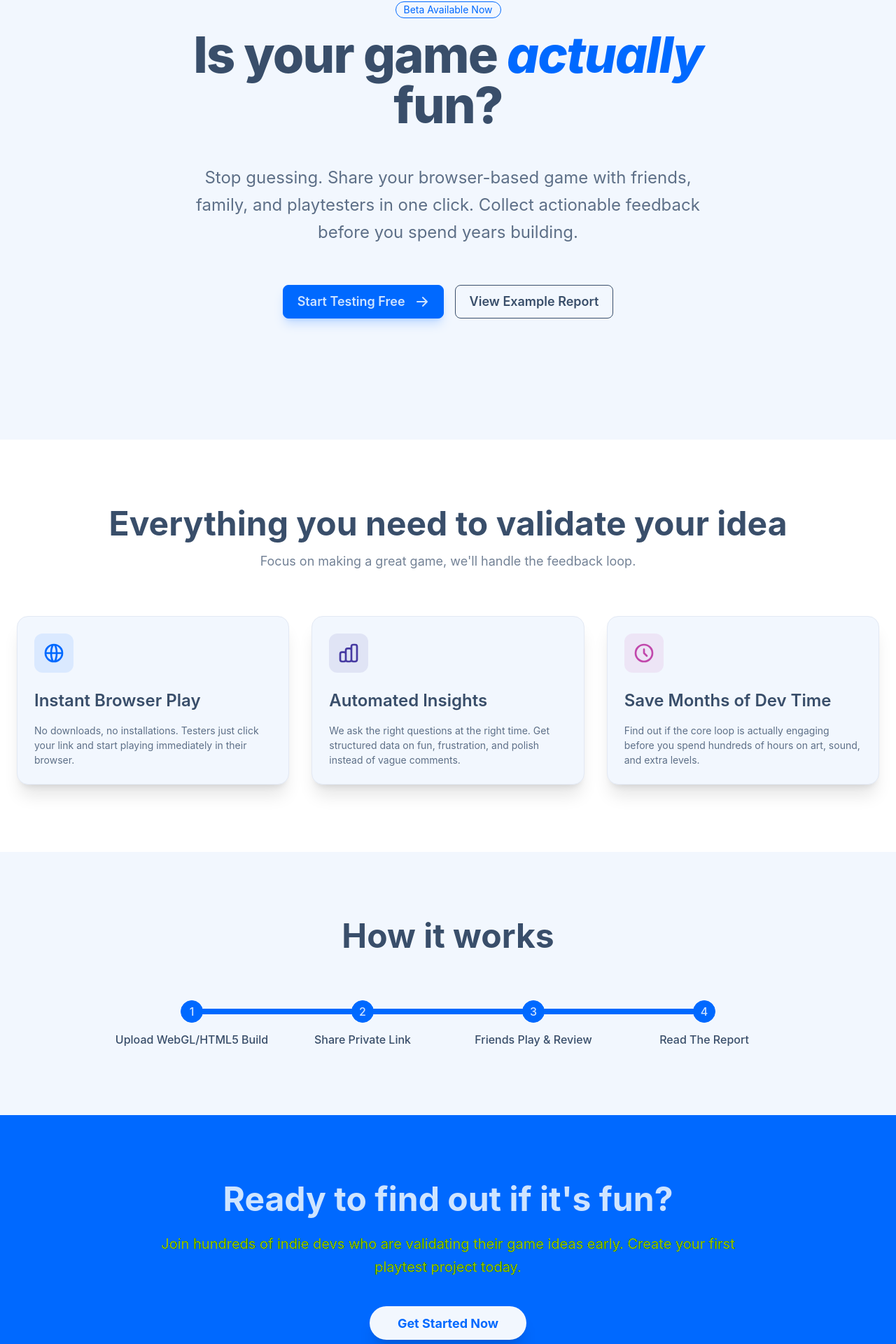
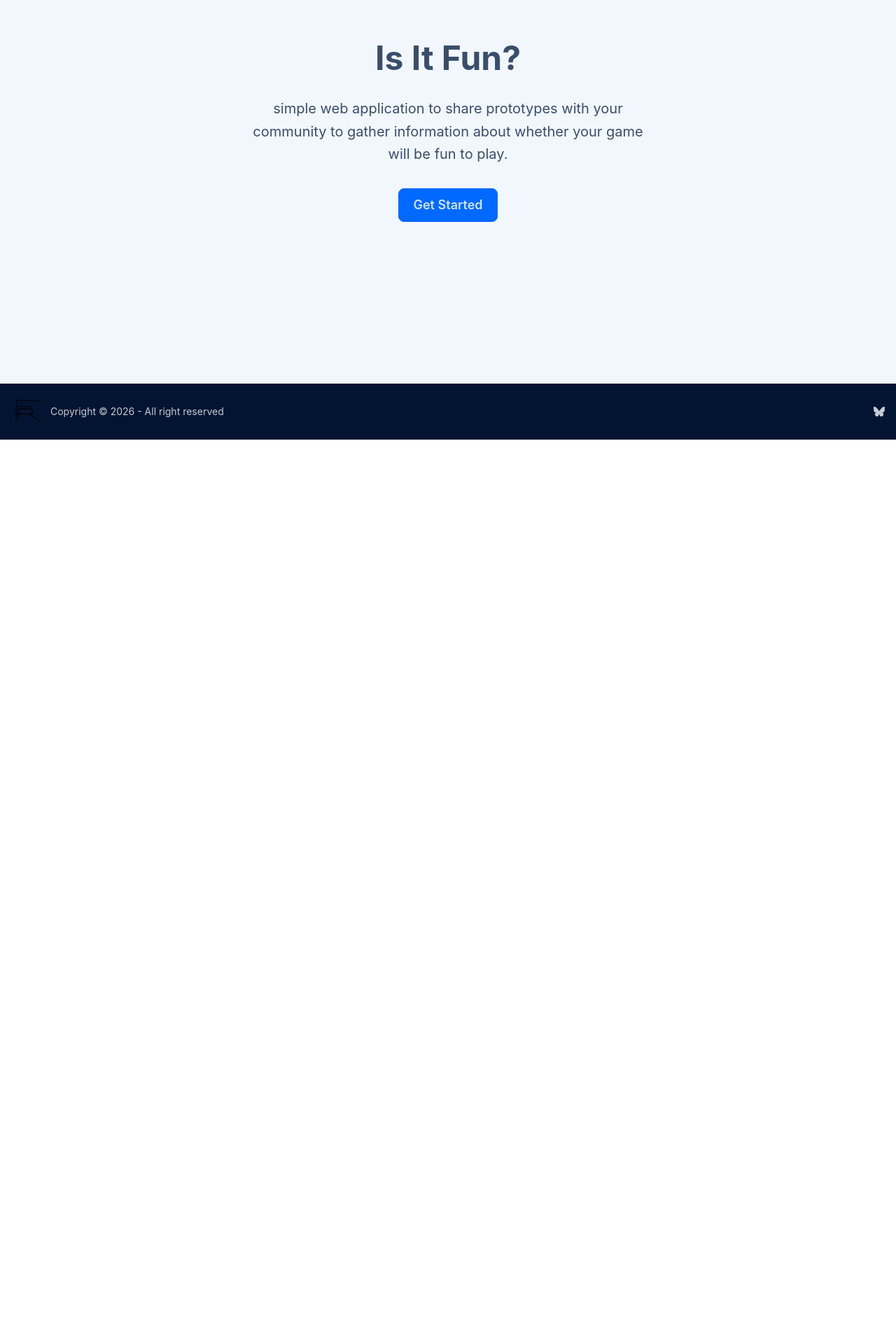
Before and after one commit to cntrvsy/isitfun, a SvelteKit app: page / in a window 1280 px wide. Shown: the part 172-2092 px from the top of the page at 70% size. After the commit the page ends 800 px from the top, so only its background shows below. Built offline with nearby package versions, Linux system fonts and the light colour scheme.

Commit message:
simplified hero section

```diff
--- a/src/lib/server/auth.ts
+++ b/src/lib/server/auth.ts
@@ -8,10 +8,13 @@ import type { DrizzleClient } from '$lib/server/db';
 
 export const getAuth = (db: DrizzleClient) =>
 	betterAuth({
-		baseURL: env.ORIGIN || '',
+		baseURL: env.BETTER_AUTH_URL || env.ORIGIN || '',
 		secret: env.BETTER_AUTH_SECRET || '',
 		database: drizzleAdapter(db, { provider: 'sqlite' }),
-		trustedOrigins: env.TRUSTED_ORIGINS?.split(',') || [],
+		trustedOrigins: [
+			env.BETTER_AUTH_URL || '',
+			...(env.TRUSTED_ORIGINS?.split(',') || [])
+		].filter(Boolean),
 		emailAndPassword: { enabled: false },
 		socialProviders: {
 			github: {
--- a/src/routes/(website)/+page.svelte
+++ b/src/routes/(website)/+page.svelte
@@ -1,5 +1,6 @@
 <script lang="ts">
 	import Footer from "$lib/components/Footer.svelte";
+  import { resolve } from "$app/paths";
 
 </script>
 
@@ -8,113 +9,17 @@
   <meta name="description" content="Test your game ideas with friends and family easily on the browser. Collect insights and find out if your game is worth pursuing." />
 </svelte:head>
 
-<div class="min-h-screen bg-base-100 text-base-content font-sans">
-
-  <!-- Hero Section -->
-  <div class="hero min-h-screen bg-base-200">
-    <div class="hero-content text-center max-w-3xl">
-      <div class="space-y-6">
-        <div class="badge badge-primary badge-outline mb-4">Beta Available Now</div>
-        <h1 class="text-5xl md:text-7xl font-extrabold tracking-tight">
-          Is your game <span class="text-primary italic">actually</span> fun?
-        </h1>
-        <p class="py-6 text-xl md:text-2xl opacity-80 leading-relaxed">
-          Stop guessing. Share your browser-based game with friends, family, and playtesters in one click. Collect actionable feedback before you spend years building.
+<div class="min-h-screen flex flex-col bg-base-100">
+  <div class="hero grow bg-base-200">
+    <div class="hero-content text-center">
+      <div class="max-w-xl">
+        <h1 class="text-5xl font-bold mb-8">Is It Fun?</h1>
+        <p class="text-xl mb-8 leading-relaxed">
+          simple web application to share prototypes with your community to gather information about whether your game will be fun to play.
         </p>
-        <div class="flex flex-col sm:flex-row gap-4 justify-center mt-8">
-          <button class="btn btn-primary btn-lg shadow-lg shadow-primary/20">
-             Start Testing Free
-             <svg xmlns="http://www.w3.org/2000/svg" class="h-5 w-5 ml-2" viewBox="0 0 20 20" fill="currentColor">
-               <path fill-rule="evenodd" d="M10.293 3.293a1 1 0 011.414 0l6 6a1 1 0 010 1.414l-6 6a1 1 0 01-1.414-1.414L14.586 11H3a1 1 0 110-2h11.586l-4.293-4.293a1 1 0 010-1.414z" clip-rule="evenodd" />
-             </svg>
-          </button>
-          <button class="btn btn-outline btn-lg">
-             View Example Report
-          </button>
-        </div>
+        <a href={resolve("/auth/login")} class="btn btn-primary btn-lg">Get Started</a>
       </div>
     </div>
   </div>
-
-  <!-- Features Section -->
-  <div class="py-24 bg-base-100">
-    <div class="max-w-7xl mx-auto px-6">
-      <div class="text-center mb-16">
-        <h2 class="text-3xl md:text-5xl font-bold mb-4">Everything you need to validate your idea</h2>
-        <p class="text-lg opacity-70">Focus on making a great game, we'll handle the feedback loop.</p>
-      </div>
-
-      <div class="grid grid-cols-1 md:grid-cols-3 gap-8">
-        <!-- Feature 1 -->
-        <div class="card bg-base-200 shadow-xl border border-base-300 hover:-translate-y-2 transition-transform duration-300">
-          <div class="card-body">
-            <div class="w-14 h-14 rounded-xl bg-primary/10 flex items-center justify-center mb-4">
-              <svg xmlns="http://www.w3.org/2000/svg" class="h-8 w-8 text-primary" fill="none" viewBox="0 0 24 24" stroke="currentColor">
-                <path stroke-linecap="round" stroke-linejoin="round" stroke-width="2" d="M21 12a9 9 0 01-9 9m9-9a9 9 0 00-9-9m9 9H3m9 9a9 9 0 01-9-9m9 9c1.657 0 3-4.03 3-9s-1.343-9-3-9m0 18c-1.657 0-3-4.03-3-9s1.343-9 3-9m-9 9a9 9 0 019-9" />
-              </svg>
-            </div>
-            <h3 class="card-title text-2xl mb-2">Instant Browser Play</h3>
-            <p class="opacity-80">No downloads, no installations. Testers just click your link and start playing immediately in their browser.</p>
-          </div>
-        </div>
-
-        <!-- Feature 2 -->
-        <div class="card bg-base-200 shadow-xl border border-base-300 hover:-translate-y-2 transition-transform duration-300">
-          <div class="card-body">
-            <div class="w-14 h-14 rounded-xl bg-secondary/10 flex items-center justify-center mb-4">
-              <svg xmlns="http://www.w3.org/2000/svg" class="h-8 w-8 text-secondary" fill="none" viewBox="0 0 24 24" stroke="currentColor">
-                <path stroke-linecap="round" stroke-linejoin="round" stroke-width="2" d="M9 19v-6a2 2 0 00-2-2H5a2 2 0 00-2 2v6a2 2 0 002 2h2a2 2 0 002-2zm0 0V9a2 2 0 012-2h2a2 2 0 012 2v10m-6 0a2 2 0 002 2h2a2 2 0 002-2m0 0V5a2 2 0 012-2h2a2 2 0 012 2v14a2 2 0 01-2 2h-2a2 2 0 01-2-2z" />
-              </svg>
-            </div>
-            <h3 class="card-title text-2xl mb-2">Automated Insights</h3>
-            <p class="opacity-80">We ask the right questions at the right time. Get structured data on fun, frustration, and polish instead of vague comments.</p>
-          </div>
-        </div>
-
-        <!-- Feature 3 -->
-        <div class="card bg-base-200 shadow-xl border border-base-300 hover:-translate-y-2 transition-transform duration-300">
-          <div class="card-body">
-            <div class="w-14 h-14 rounded-xl bg-accent/10 flex items-center justify-center mb-4">
-              <svg xmlns="http://www.w3.org/2000/svg" class="h-8 w-8 text-accent" fill="none" viewBox="0 0 24 24" stroke="currentColor">
-                <path stroke-linecap="round" stroke-linejoin="round" stroke-width="2" d="M12 8v4l3 3m6-3a9 9 0 11-18 0 9 9 0 0118 0z" />
-              </svg>
-            </div>
-            <h3 class="card-title text-2xl mb-2">Save Months of Dev Time</h3>
-            <p class="opacity-80">Find out if the core loop is actually engaging before you spend hundreds of hours on art, sound, and extra levels.</p>
-          </div>
-        </div>
-      </div>
-    </div>
-  </div>
-
-  <!-- How it works -->
-  <div class="py-24 bg-base-200">
-    <div class="max-w-5xl mx-auto px-6">
-      <h2 class="text-3xl md:text-5xl font-bold text-center mb-16">How it works</h2>
-
-      <ul class="steps steps-vertical lg:steps-horizontal w-full font-medium">
-        <li class="step step-primary" data-content="1">Upload WebGL/HTML5 Build</li>
-        <li class="step step-primary" data-content="2">Share Private Link</li>
-        <li class="step step-primary" data-content="3">Friends Play & Review</li>
-        <li class="step step-primary" data-content="4">Read The Report</li>
-      </ul>
-    </div>
-  </div>
-
-  <!-- CTA Section -->
-  <div class="py-24 bg-primary text-primary-content">
-    <div class="max-w-4xl mx-auto text-center px-6">
-      <h2 class="text-4xl md:text-5xl font-bold mb-6">Ready to find out if it's fun?</h2>
-      <p class="text-xl mb-10 opacity-90 leading-relaxed text-primary-content/80">
-        Join hundreds of indie devs who are validating their game ideas early.
-        Create your first playtest project today.
-      </p>
-      <button class="btn btn-base-100 border-none text-primary hover:bg-neutral hover:text-neutral-content btn-lg px-10 rounded-full font-bold shadow-xl">
-        Get Started Now
-      </button>
-    </div>
-  </div>
-
-  <!-- Footer -->
-<Footer />
+  <Footer />
 </div>
```
